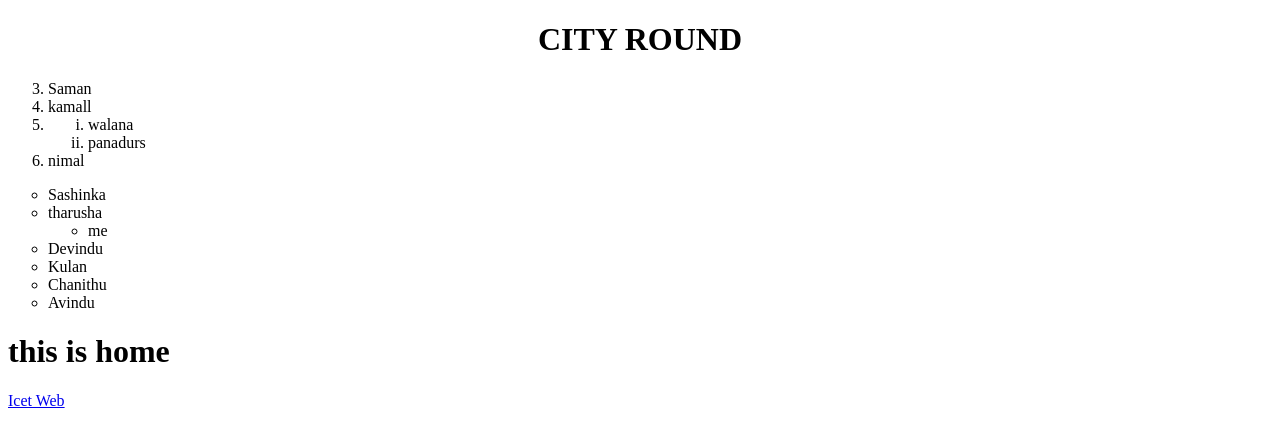
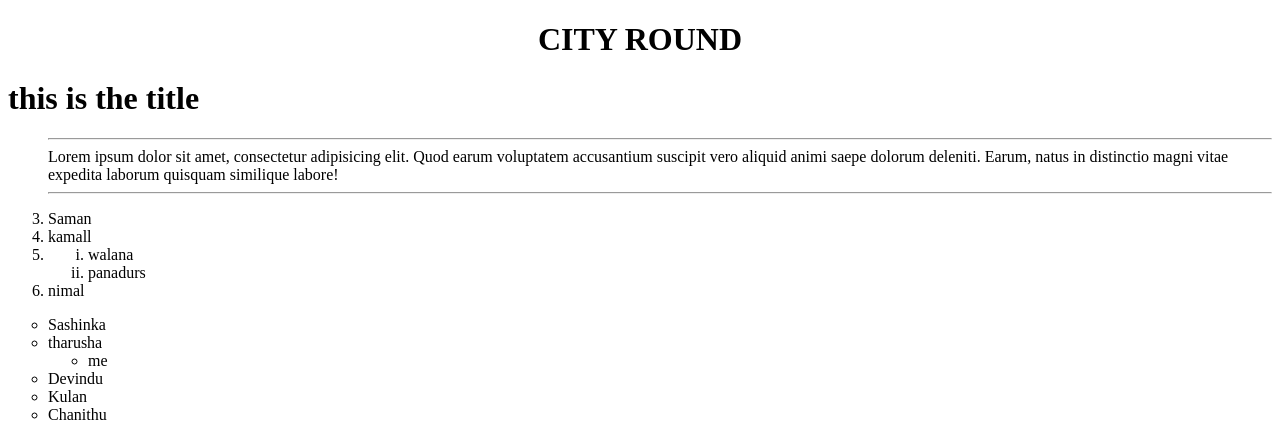
Before and after one commit to sashinkachamath-hue/IT-DAY2, a plain HTML site: page index.html in a window 1280 px wide. Shown: the top 421 px of the page. Drawn offline with Linux system fonts and the light colour scheme.

Commit message:
Add new image assets and update index.html for better content organization

```diff
--- a/index.html
+++ b/index.html
@@ -3,7 +3,7 @@
 <head>
     <meta charset="UTF-8">
     <meta name="viewport" content="width=device-width, initial-scale=1.0">
-    <title>Document</title>
+    <title>NUTHUT.com</title>
 </head>
 <body>
     <center>
@@ -11,7 +11,7 @@
      </center>
 
 
-    <!-- <div>
+     <div>
         <dl>
             <dt>
                 <h1>  this is the title</h1>
@@ -24,7 +24,7 @@
                 quisquam similique labore!<hr>
             </dd>
         </dl>
-         </div> -->
+         </div>
     <ol type="1" start="3">
             <li> Saman </li>
             <li> kamall </li>
@@ -105,6 +105,10 @@
 </details>
 
 
+
+
+
+
     </body>
 
 </html>
```
Also changed, not shown: img/Devilled-Cashew-Nuts.webp (added), img/Salted-Cashew-Nuts-600x600.webp (added), img/healthiest-nuts-67ab31537db7b.avif (added). Lines whose indentation alone changed are shown as unchanged.
